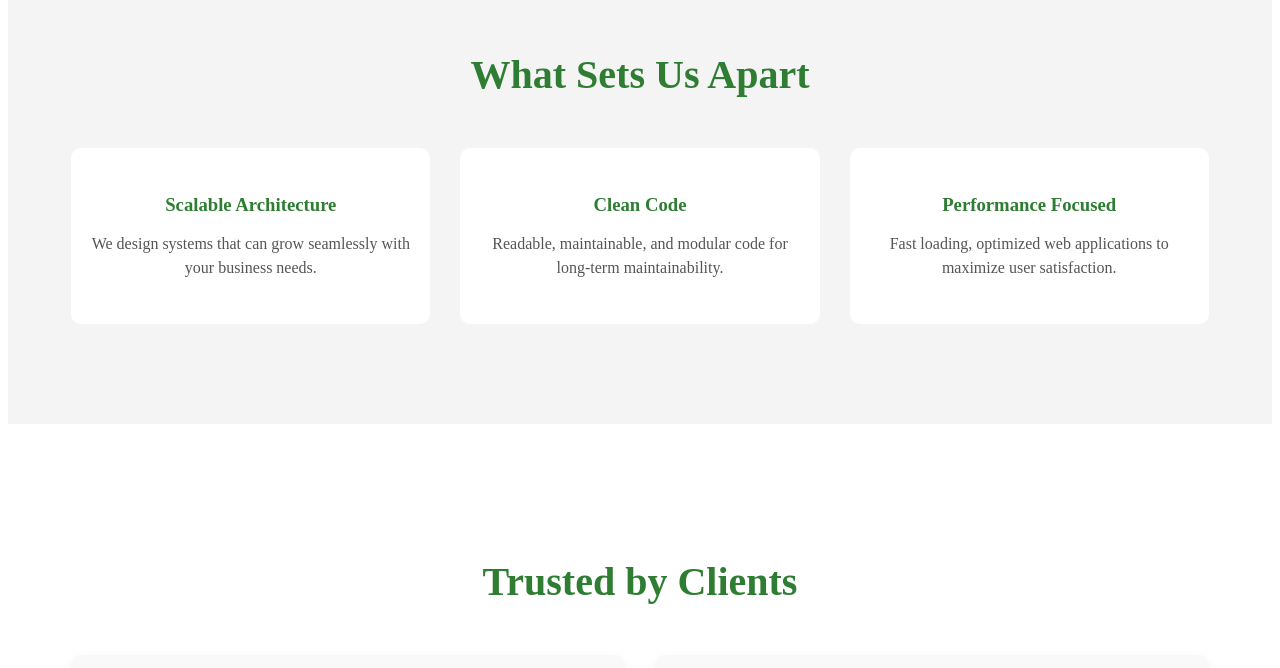
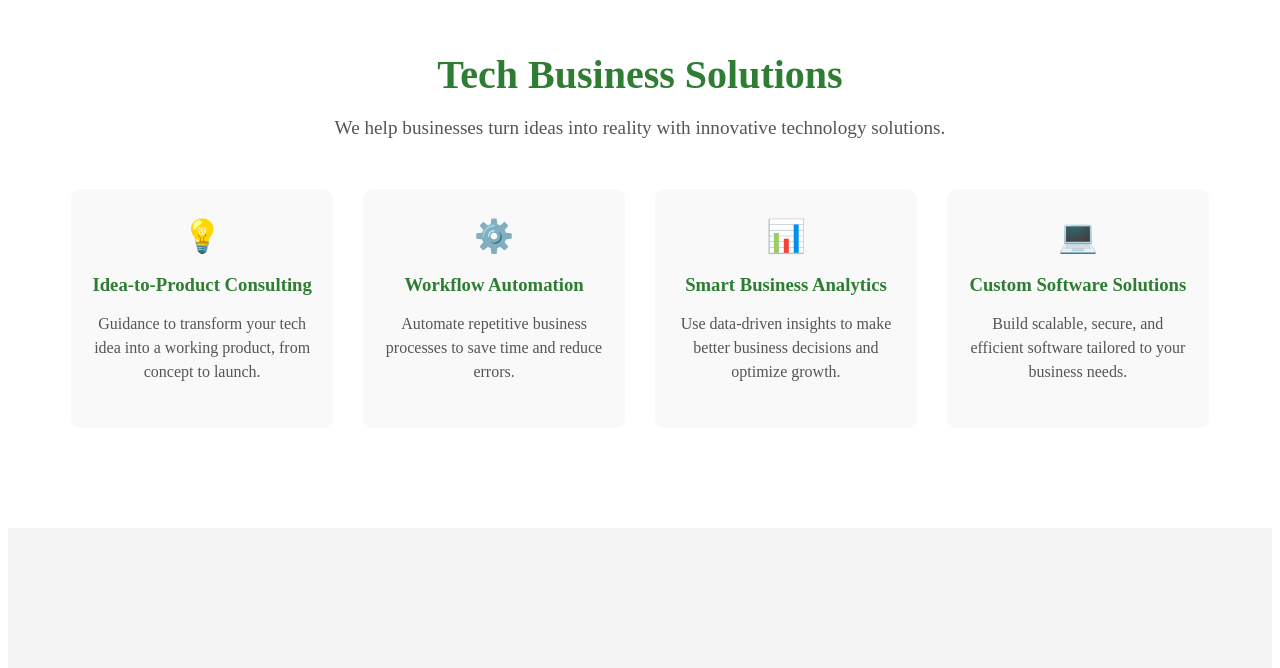
Before and after one commit to tejus-dev/cleanStackyTechnologies, an Angular app: page / in a window 1280 px wide. Shown: the part 1201-1869 px from the top of the page. Built offline with nearby package versions, Linux system fonts and the light colour scheme.

Commit message:
Added Services

```diff
--- a/src/app/app.html
+++ b/src/app/app.html
@@ -56,6 +56,35 @@
         <div class="icon">🧪</div>
         <h3>Automation & Testing</h3>
         <p>Automated testing and CI/CD pipelines to ensure reliable and stable applications.</p>
+      </div>
+    </div>
+  </div>
+</section>
+<!-- Tech Business Solutions Section -->
+<section id="tech-solutions" class="tech-solutions">
+  <div class="container">
+    <h2>Tech Business Solutions</h2>
+    <p class="section-intro">We help businesses turn ideas into reality with innovative technology solutions.</p>
+    <div class="solution-list">
+      <div class="solution-item">
+        <div class="icon">💡</div>
+        <h3>Idea-to-Product Consulting</h3>
+        <p>Guidance to transform your tech idea into a working product, from concept to launch.</p>
+      </div>
+      <div class="solution-item">
+        <div class="icon">⚙️</div>
+        <h3>Workflow Automation</h3>
+        <p>Automate repetitive business processes to save time and reduce errors.</p>
+      </div>
+      <div class="solution-item">
+        <div class="icon">📊</div>
+        <h3>Smart Business Analytics</h3>
+        <p>Use data-driven insights to make better business decisions and optimize growth.</p>
+      </div>
+      <div class="solution-item">
+        <div class="icon">💻</div>
+        <h3>Custom Software Solutions</h3>
+        <p>Build scalable, secure, and efficient software tailored to your business needs.</p>
       </div>
     </div>
   </div>
--- a/src/app/app.scss
+++ b/src/app/app.scss
@@ -388,3 +388,65 @@ footer {
     padding: 23px;
   }
 }
+/* Tech Business Solutions */
+.tech-solutions {
+  padding: 100px 0;
+  background-color: #ffffff;
+  text-align: center;
+
+  h2 {
+    font-size: 2.5rem;
+    color: #2e7d32;
+    margin-bottom: 16px;
+  }
+
+  .section-intro {
+    font-size: 1.2rem;
+    color: #555555;
+    margin-bottom: 50px;
+  }
+
+  .solution-list {
+    display: grid;
+    grid-template-columns: repeat(auto-fit, minmax(240px, 1fr));
+    gap: 30px;
+
+    .solution-item {
+      background-color: #f9f9f9;
+      padding: 28px 20px;
+      border-radius: 10px;
+      transition: transform 0.3s ease, box-shadow 0.3s ease;
+
+      &:hover {
+        transform: translateY(-6px);
+        box-shadow: 0 8px 20px rgba(0, 0, 0, 0.08);
+      }
+
+      .icon {
+        font-size: 2rem;
+        color: #2e7d32;
+        margin-bottom: 16px;
+      }
+
+      h3 {
+        color: #2e7d32;
+        margin-bottom: 12px;
+      }
+
+      p {
+        color: #555555;
+        line-height: 1.5;
+      }
+    }
+  }
+}
+
+/* Responsive */
+@media (max-width: 768px) {
+  .solution-list {
+    grid-template-columns: repeat(auto-fit, minmax(220px, 1fr));
+  }
+  .brand-text {
+    font-size: 20px;
+  }
+}
```
